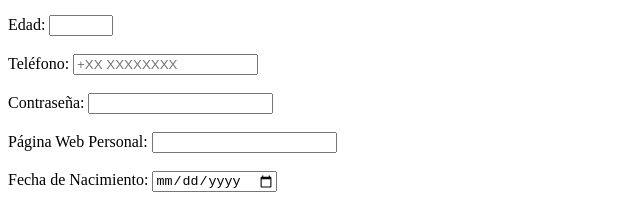
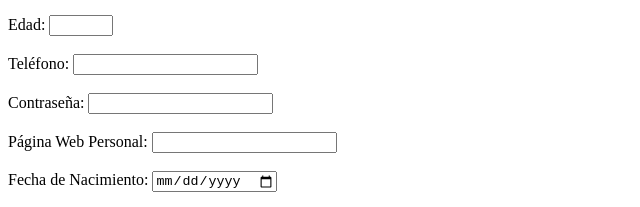
Before and after one commit to Luciagonzalezp/TallerPractico3, a plain HTML site: page html/ejercicio3.html in a window 1280 px wide. Shown: the part 143-350 px from the top of the page, 0-640 px from the left. Drawn offline with Linux system fonts and the light colour scheme.

Commit message:
Se modificó ejercicio 3

```diff
--- a/html/ejercicio3.html
+++ b/html/ejercicio3.html
@@ -29,7 +29,7 @@
         <br><br>
 
         <label for="telefono">Teléfono:</label>
-        <input type="tel" id="telefono" pattern="^\+\d{1,3} \d{8}$" placeholder="+XX XXXXXXXX" required>
+        <input type="tel" id="telefono" pattern="^\+\d{1,3} \d{8}$" required>
         <br><br>
 
         <label for="password">Contraseña:</label>
```
